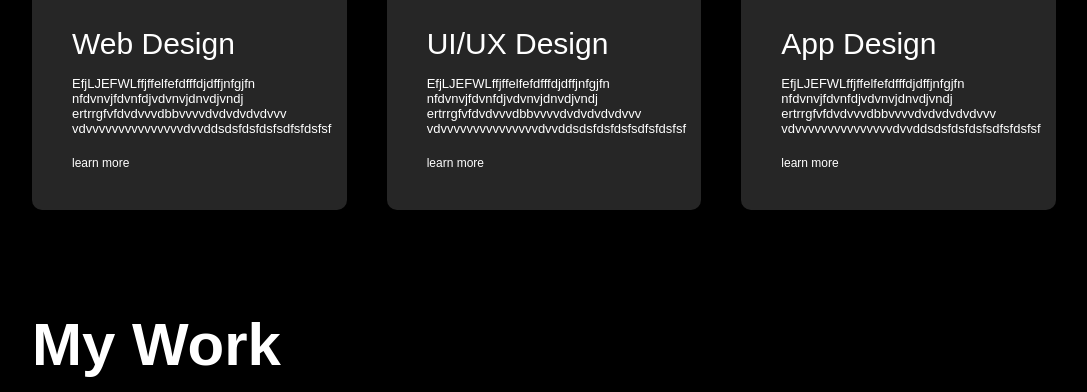
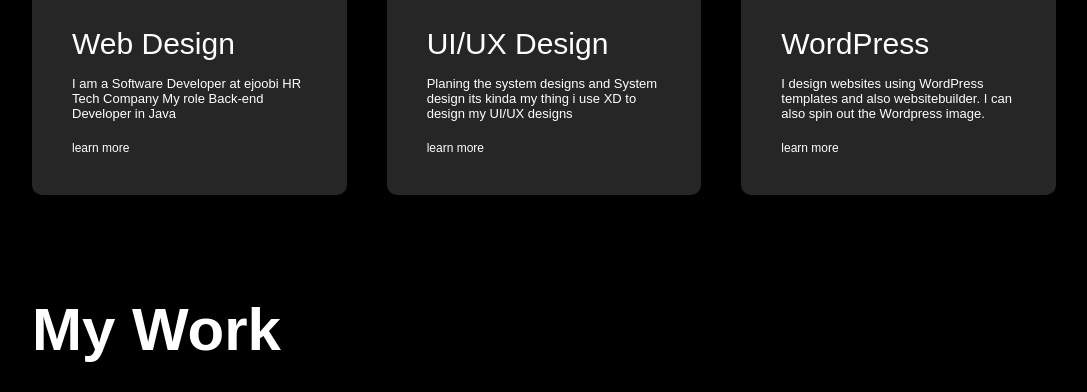
Before and after one commit to STHE-1996/portfolio_front-end, a plain HTML site: page index.html in a window 1280 px wide. Shown: the part 2168-2560 px from the top of the page, without its empty margins (96-1183 px from the left). Drawn offline with Linux system fonts and the light colour scheme.

Commit message:
new changes

```diff
--- a/index.html
+++ b/index.html
@@ -99,22 +99,25 @@
             <div>
                 <i class="fa-solid fa-laptop-code"></i>
                 <h2>Web Design</h2>
-                <p>EfjLJEFWLffjffelfefdfffdjdffjnfgjfn nfdvnvjfdvnfdjvdvnvjdnvdjvndj ertrrgfvfdvdvvvdbbvvvvdvdvdvdvdvvv
-                    vdvvvvvvvvvvvvvvvdvvddsdsfdsfdsfsdfsfdsfsf </p>
+                <p>I am a Software Developer at ejoobi HR Tech Company
+                   My role Back-end Developer in Java </p>
                     <a href="#">learn more</a>
             </div>
             <div>
                 <i class="fa-solid fa-laptop-code"></i>
                 <h2>UI/UX Design</h2>
-                <p>EfjLJEFWLffjffelfefdfffdjdffjnfgjfn nfdvnvjfdvnfdjvdvnvjdnvdjvndj ertrrgfvfdvdvvvdbbvvvvdvdvdvdvdvvv
-                    vdvvvvvvvvvvvvvvvdvvddsdsfdsfdsfsdfsfdsfsf </p>
+                <p>Planing the system designs and System design
+                   its kinda my thing i use XD to design my UI/UX
+                   designs </p>
                     <a href="#">learn more</a>
             </div>
             <div>
                 <i class="fa-brands fa-app-store-ios"></i>
-                <h2>App Design</h2>
-                <p>EfjLJEFWLffjffelfefdfffdjdffjnfgjfn nfdvnvjfdvnfdjvdvnvjdnvdjvndj ertrrgfvfdvdvvvdbbvvvvdvdvdvdvdvvv
-                    vdvvvvvvvvvvvvvvvdvvddsdsfdsfdsfsdfsfdsfsf </p>
+                <h2>WordPress</h2>
+                <p>I design websites using WordPress templates
+                   and also websitebuilder. I can also spin out
+                   the Wordpress image.
+                </p>
                     <a href="#">learn more</a>
             </div>
 
@@ -167,7 +170,7 @@
         <div class="row">
             <div class="contact-left">
                 <h1 class="sub-title">Contact Me</h1>
-                <p><i class="fas fa-paper-plane"></i>sthembisobuthelezi.com</p>
+                <p><i class="fas fa-paper-plane"></i>sthembisobuthelezi774@gmail.com</p>
                 <p><i class="fas fa-phone-square-alt"></i>0636015960</p>
                 <div class="social-icons">
                     <a href="https://www.facebook.com/homzat.sthembiso"><i class="fab fa-facebook"></i></a>
```
